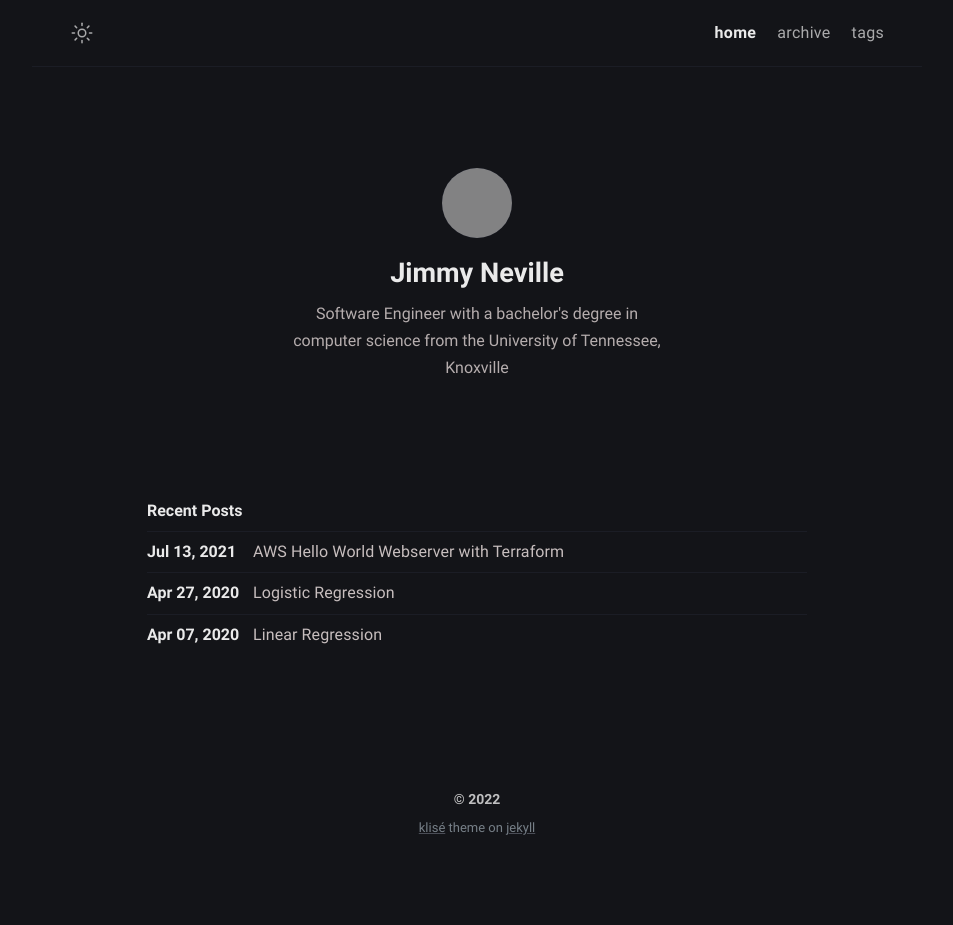
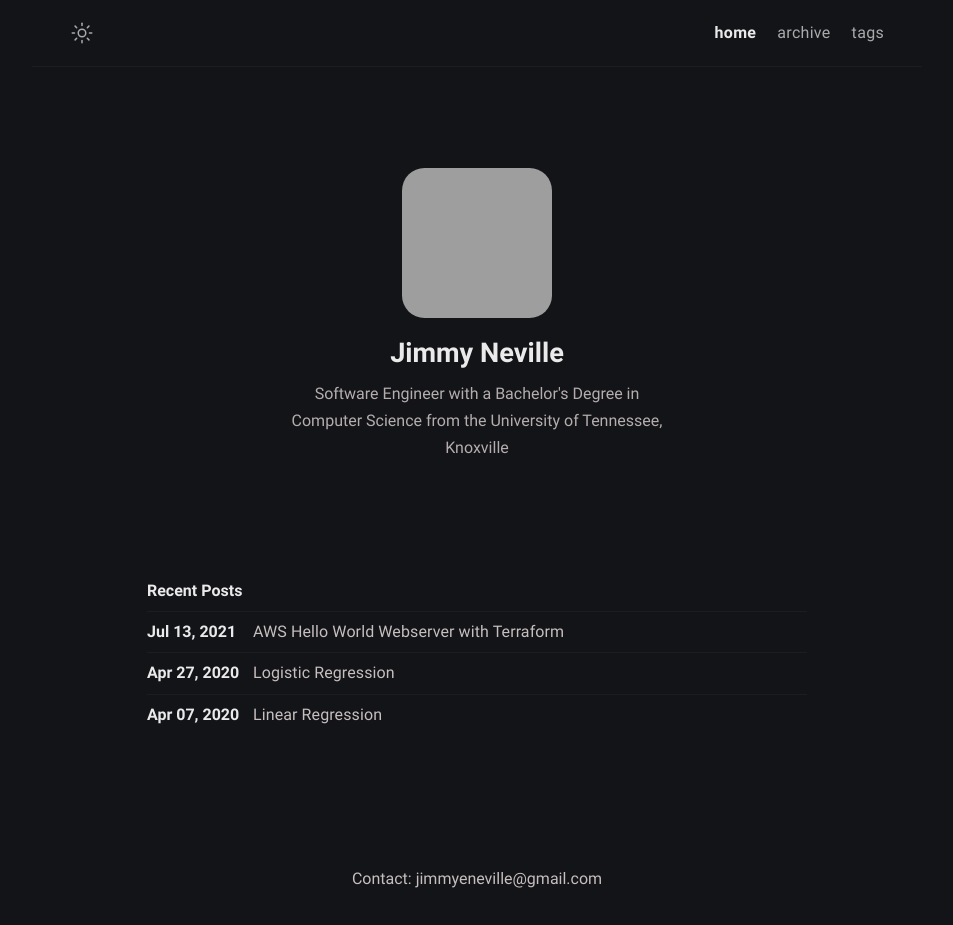
Before and after one commit to Jneville0815/jneville0815.github.io, a Jekyll site: the page built from index.md, in a window 1280 px wide. Shown: the whole page, without its empty margins (163-1116 px from the left). Built offline with Jekyll 4.4.1, drawn with Linux system fonts in a browser that asks for light colours; before the commit the page ends 900 px from its top, so only the background shows below that; grey boxes are pictures that could not be loaded.

Commit message:
Update avatar styling and remove copyright information from footer

```diff
--- a/_config.yml
+++ b/_config.yml
@@ -11,7 +11,7 @@ mode: dark
 author:
     name: Jimmy Neville
     bio: >-
-        Software Engineer with a bachelor's degree in computer science from the University
+        Software Engineer with a Bachelor's Degree in Computer Science from the University
         of Tennessee, Knoxville
     username: username
     github: Jneville0815
--- a/_includes/footer.html
+++ b/_includes/footer.html
@@ -2,20 +2,21 @@
     <!-- <a class="footer_item" href="/thanks">ack.</a>
     <a class="footer_item" href="javascript::void(0)">resume</a>
     <a class="footer_item" href="/feed.xml">rss</a> -->
-    <span class="footer_item">&copy; {{ site.time | date: "%Y" }}</span>
-    <small class="footer_copyright">
-        <!-- Klisé Theme: https://github.com/piharpi/jekyll-klise -->
-        <a
-            href="https://github.com/piharpi/jekyll-klise"
-            target="_blank"
-            rel="noreferrer noopener"
-            >klisé</a
-        >
-        theme on
-        <a href="https://jekyllrb.com" target="_blank" rel="noreferrer noopener"
-            >jekyll</a
-        >
-    </small>
+<!--    <span class="footer_item">&copy; {{ site.time | date: "%Y" }}</span>-->
+<!--    <small class="footer_copyright">-->
+<!--        &lt;!&ndash; Klisé Theme: https://github.com/piharpi/jekyll-klise &ndash;&gt;-->
+<!--        <a-->
+<!--            href="https://github.com/piharpi/jekyll-klise"-->
+<!--            target="_blank"-->
+<!--            rel="noreferrer noopener"-->
+<!--            >klisé</a-->
+<!--        >-->
+<!--        theme on-->
+<!--        <a href="https://jekyllrb.com" target="_blank" rel="noreferrer noopener"-->
+<!--            >jekyll</a-->
+<!--        >-->
+<!--    </small>-->
+    <p>Contact: jimmyeneville@gmail.com</p>
 </footer>
 <script src="/assets/js/main.js" defer="defer"></script>
 
--- a/_sass/klise/_layout.scss
+++ b/_sass/klise/_layout.scss
@@ -190,15 +190,12 @@
   }
 
   .author-avatar {
-    width: 70px;
-    height: 70px;
-    border-radius: 100%;
+    width: 150px;
+    height: 150px;
+    border-radius: 15%;
     user-select: none;
-    background-color: $black;
     -ms-user-select: none;
     -webkit-user-select: none;
-    -webkit-animation: 0.5s ease-in forwards fadein;
-    animation: 0.5s ease-in forwards fadein;
     opacity: 1;
   }
 
```
Also changed, not shown: 1 other file.
